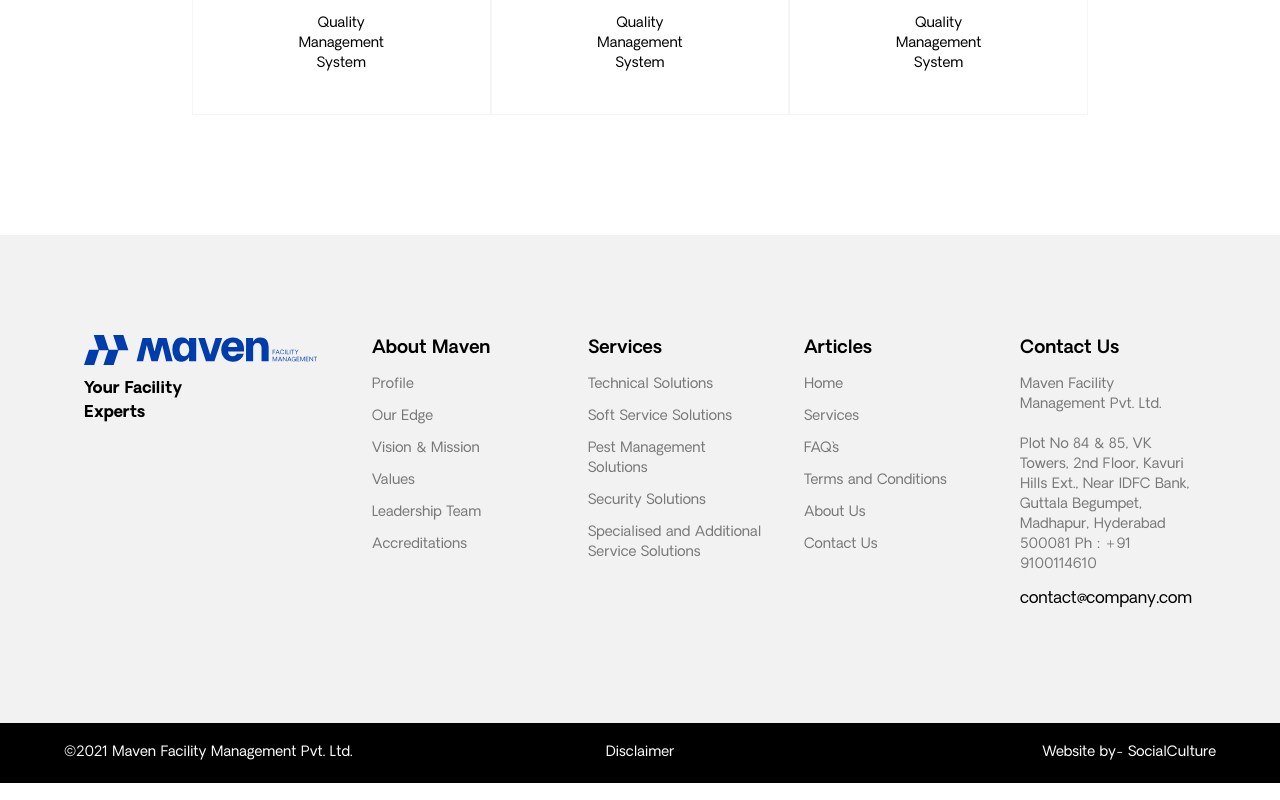
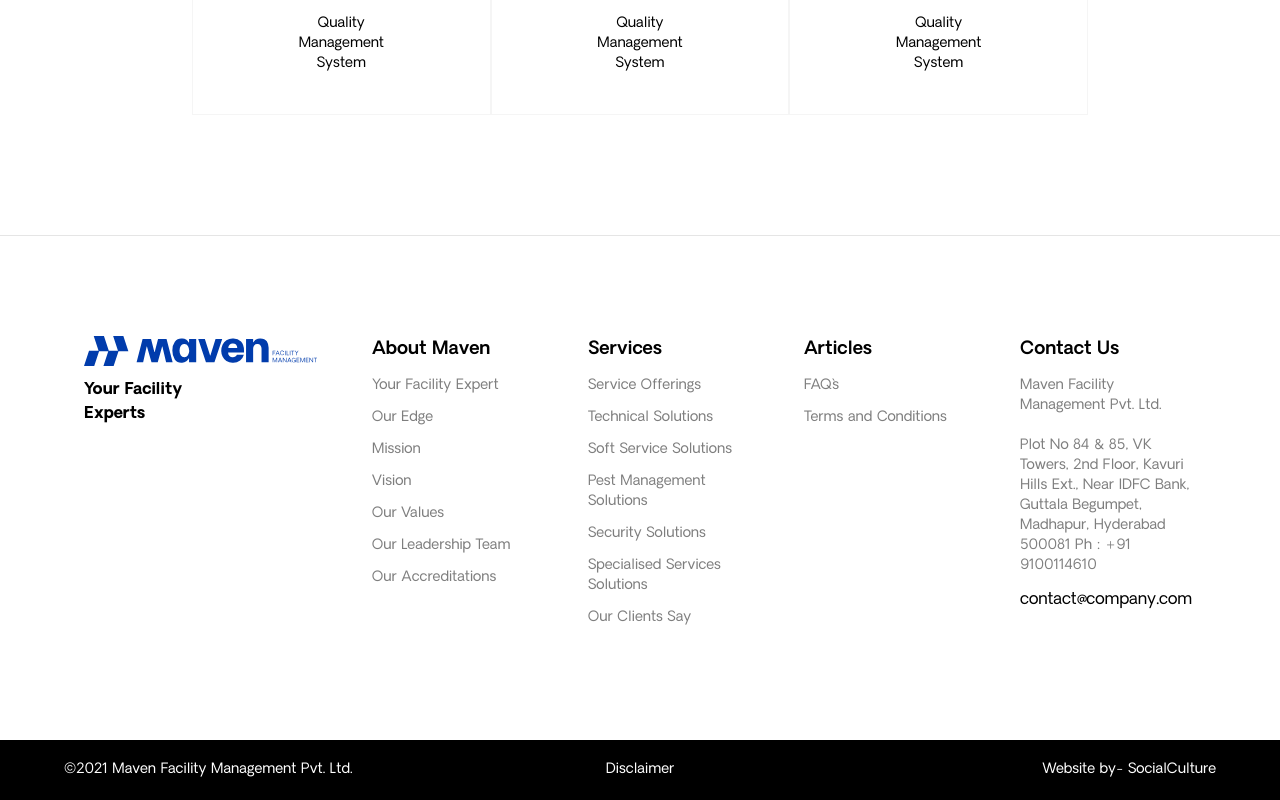
Before and after one commit to viveksinghup/vuestore, a Vue app: page /about in a window 1280 px wide. Shown: the part 6195-6995 px from the top of the page. Built offline with nearby package versions, Linux system fonts and the light colour scheme; what vue-dk-toast would draw is missing.

Commit message:
home ui updated

```diff
--- a/src/App.vue
+++ b/src/App.vue
@@ -1,9 +1,7 @@
 <template>
-  <div class="bg-gray">
-    <Header />
-    <router-view />
-    <Footer />
-  </div>
+  <Header />
+  <router-view />
+  <Footer />
 </template>
 
 <script>
--- a/src/components/common/Footer.vue
+++ b/src/components/common/Footer.vue
@@ -1,5 +1,5 @@
 <template>
-  <div class="bg-gray-100 px-27 my-10 md:my-20">
+  <div class="bg-gray-100 px-27 py-10 md:py-20 border-t border-gray10 border-opacity-50">
     <div
       class="
         max-w-6xl
@@ -28,8 +28,8 @@
             v-for="(data, index) in footerCol1"
             :key="index"
             class="my-3 block text-sm opacity-50"
-            href="/#"
-            >{{ data }}</a
+            :href="data.url"
+            >{{ data.title }}</a
           >
         </div>
         <div class="p-5 md:w-1/4">
@@ -38,8 +38,8 @@
             v-for="(data, index) in footerCol2"
             :key="index"
             class="my-3 block text-sm opacity-50"
-            href="/#"
-            >{{ data }}</a
+            :href="data.url"
+            >{{ data.title }}</a
           >
         </div>
         <div class="p-5 md:w-1/4">
@@ -83,29 +83,66 @@ export default {
   data() {
     return {
       footerCol1: [
-        "Profile",
-        "Our Edge",
-        "Vision & Mission",
-        "Values",
-        "Leadership Team",
-        "Accreditations",
+        {
+          title: "Your Facility Expert",
+          url: '/about'
+        },
+        {
+          title: "Our Edge",
+          url: '/about'
+        },
+        {
+          title: "Mission",
+          url: '/about'
+        },
+        {
+          title: "Vision",
+          url: '/about'
+        },
+        {
+          title: "Our Values",
+          url: '/about'
+        },
+        {
+          title: "Our Leadership Team",
+          url: '/about'
+        },
+        {
+          title: "Our Accreditations",
+          url: '/about'
+        }
       ],
       footerCol2: [
-        "Technical Solutions",
-        "Soft Service Solutions",
-        "Pest Management Solutions",
-        "Security Solutions",
-        "Specialised and Additional Service Solutions",
+        {
+          title: "Service Offerings",
+          url: '/services'
+        },
+        {
+          title: "Technical Solutions",
+          url: '/services'
+        },
+        {
+          title: "Soft Service Solutions",
+          url: '/services'
+        },
+        {
+          title: "Pest Management Solutions",
+          url: '/services'
+        },
+        {
+          title: "Security Solutions",
+          url: '/services'
+        },
+        {
+          title: "Specialised Services Solutions",
+          url: '/services'
+        },
+        {
+          title: "Our Clients Say",
+          url: '/services'
+        }
       ],
       footerCol3: [
-        {
-          title: "Home",
-          url: '/'
-        },
-        {
-          title: "Services",
-          url: '/services'
-        },
         {
           title: "FAQ`s",
           url: '/faq'
@@ -113,14 +150,6 @@ export default {
         {
           title: "Terms and Conditions",
           url: '/tnc'
-        },
-        {
-          title: "About Us",
-          url: '/about'
-        },
-        {
-          title: "Contact Us",
-          url: '/contact-us'
         }
         ],
     };
--- a/src/components/pages/Home.vue
+++ b/src/components/pages/Home.vue
@@ -1,5 +1,5 @@
 <template>
-  <div class="bg-opacity-50 bg-gray10">
+  <div class="bg-gray bg-opacity-50">
     <div class="container mx-auto px-4">
       <div
         class="
@@ -58,7 +58,6 @@
         </div>
       </div>
     </div>
-  </div>
 
     <section>
       <div class="container mx-auto px-4 md:px-16 py-10 my-10">
@@ -78,8 +77,8 @@
               md:mt-20
             "
           >
-          Bringing you the finest facility management solutions for a better and
-          healthier working environment with our expertise and experience.
+            Bringing you the finest facility management solutions for a better
+            and healthier working environment with our expertise and experience.
           </div>
         </div>
 
@@ -130,7 +129,7 @@
       </div>
     </section>
 
-  <div class="my-20 relative overflow-hidden">
+    <div class="py-20 relative overflow-hidden">
       <div class="container mx-auto px-6 md:px-20">
         <div class="flex md:flex-row items-center flex-col">
           <div class="md:w-1/2">
@@ -156,7 +155,7 @@
     </div>
 
     <section>
-    <div class="my-20 relative overflow-hidden">
+      <div class="py-20 relative overflow-hidden">
         <div class="container mx-auto px-4">
           <div class="flex flex-col md:flex-row mt-10 md:pt-48 pb-20 md:pb-28">
             <div class="lg:w-1/2 px-10 md:pr-0 md:pl-32 mb-10 md:mb-0">
@@ -166,16 +165,22 @@
               />
             </div>
             <div
-            class="flex items-center text-center lg:text-left lg:w-1/2 md:pl-20"
+              class="
+                flex
+                items-center
+                text-center
+                lg:text-left lg:w-1/2
+                md:pl-20
+              "
             >
               <div>
                 <div class="text-xl md:text-3xl">
                   Customer-centric solutions by Maven are powered by our
                   experience + expertise approach, a unique combination of best
                   industry practices with specialized solutions. Our solution
-                driven methodology delivers increased productivity and provides
-                the right ambiance for employees, visitors, and potential
-                clients.
+                  driven methodology delivers increased productivity and
+                  provides the right ambiance for employees, visitors, and
+                  potential clients.
                 </div>
                 <div class="flex justify-center lg:justify-start mt-6">
                   <router-link
@@ -216,8 +221,9 @@
         </div>
       </div>
     </section>
+  </div>
   <section>
-    <div class="mt-20 bg-black relative overflow-hidden">
+    <div class="bg-black relative overflow-hidden">
       <div class="container mx-auto px-10 md:px-4">
         <div
           class="
@@ -279,10 +285,13 @@
     <img src="@/assets/images/home-coverimg.png" class="w-full h-auto assets" />
   </section>
 
+  <div class="bg-white">
     <section>
       <div class="container mx-auto md:px-20 py-10 md:my-20">
         <div class="flex flex-col items-center px-10 md:px-40">
-        <div class="relative text-lg md:text-4xl text-left md:p-10 w-full m-1">
+          <div
+            class="relative text-lg md:text-4xl text-left md:p-10 w-full m-1"
+          >
             <img
               src="@/assets/images/comma.png"
               class="hidden md:block w-16 absolute -m-16 -mt-10 my-6 assets"
@@ -304,29 +313,39 @@
           mx-auto
           px-4
           border-t border-gray10 border-opacity-50
-        py-10
-        my-10
+          pt-10
+          md:pt-20
         "
       >
         <div class="flex flex-col items-center">
           <div class="text-2xl md:text-4xl font-medium">Our Clients</div>
           <div class="h-1 w-16 bg-darkBlue mt-5 mb-4"></div>
         </div>
-      <div class="flex justify-center assets">
-        <img src="@/assets/images/clients.png" />
+        <div class="py-20">
+          <marquee
+            behavior="alternate"
+            direction="left"
+            onmouseover="this.stop();"
+            onmouseout="this.start();"
+            repeat="yes"
+            scrollamount="5"
+            loop="3"
+          >
+            <div class="flex space-x-5 w-full">
+              <div><img src="@/assets/images/logo1.png" /></div>
+              <div><img src="@/assets/images/logo3.png" /></div>
+              <div><img src="@/assets/images/logo4.png" /></div>
+              <div><img src="@/assets/images/logo5.png" /></div>
+              <div><img src="@/assets/images/logo6.png" /></div>
+              <div><img src="@/assets/images/logo22.png" /></div>
+            </div>
+          </marquee>
         </div>
       </div>
     </section>
-
-  <!-- <marquee
-    scrollamount="2"
-    onmouseover="this.stop();"
-    onmouseout="this.start();"
-  >
-    <div><img src="@/assets/images/clients.png" /></div>
-  </marquee> -->
+  </div>
   <section>
-    <div class="bg-opacity-20 bg-gray10">
+    <div class="bg-opacity-50 bg-gray">
       <div class="container mx-auto px-4">
         <div class="flex md:px-10 py-20 flex-col-reverse md:flex-row">
           <div
```
Lines whose indentation alone changed are shown as unchanged.
